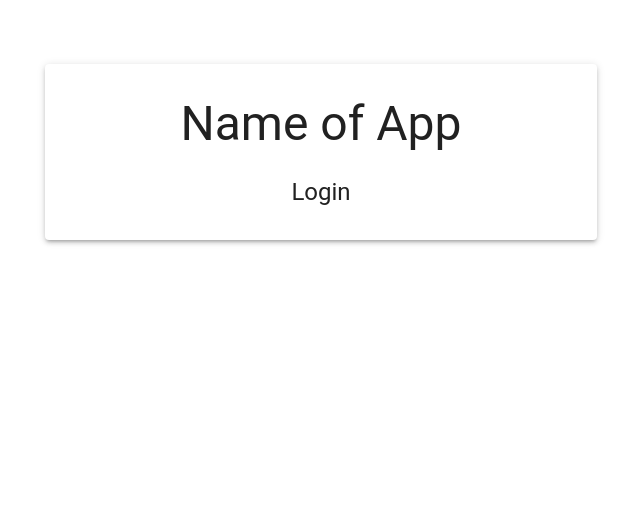
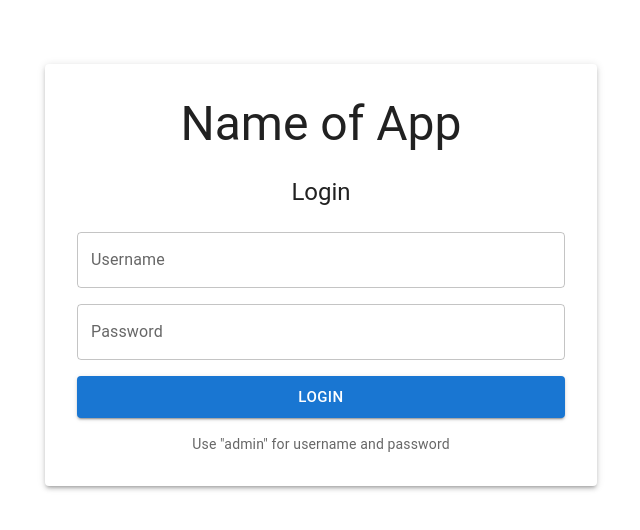
Before and after one commit to UofT-ECE444-Fall2024/UofT-Marketplace, a React (Create React App) app in the folder frontend/: page / in a window 1280 px wide. Shown: the top 530 px of the page, without its empty margins (319-959 px from the left). Built offline with nearby package versions, Linux system fonts and the light colour scheme; a web font is replaced by a local one.

Commit message:
add frontend code to navigate user from auth page to listings page

```diff
--- a/frontend/src/components/Auth.jsx
+++ b/frontend/src/components/Auth.jsx
@@ -53,6 +53,41 @@ const Auth = () => {
             </Alert>
           )}
 
+          <form onSubmit={handleSubmit} className="w-full flex flex-col gap-4">
+            <TextField
+              label="Username"
+              variant="outlined"
+              fullWidth
+              value={username}
+              onChange={(e) => setUsername(e.target.value)}
+            />
+
+            <TextField
+              label="Password"
+              type="password"
+              variant="outlined"
+              fullWidth
+              value={password}
+              onChange={(e) => setPassword(e.target.value)}
+            />
+
+            <Button
+              type="submit"
+              variant="contained"
+              size="large"
+              className="mt-4"
+            >
+              Login
+            </Button>
+
+            <Typography
+              variant="body2"
+              color="textSecondary"
+              className="text-center mt-2"
+            >
+              Use "admin" for username and password
+            </Typography>
+          </form>
         </Box>
       </Paper>
     </Container>
```
